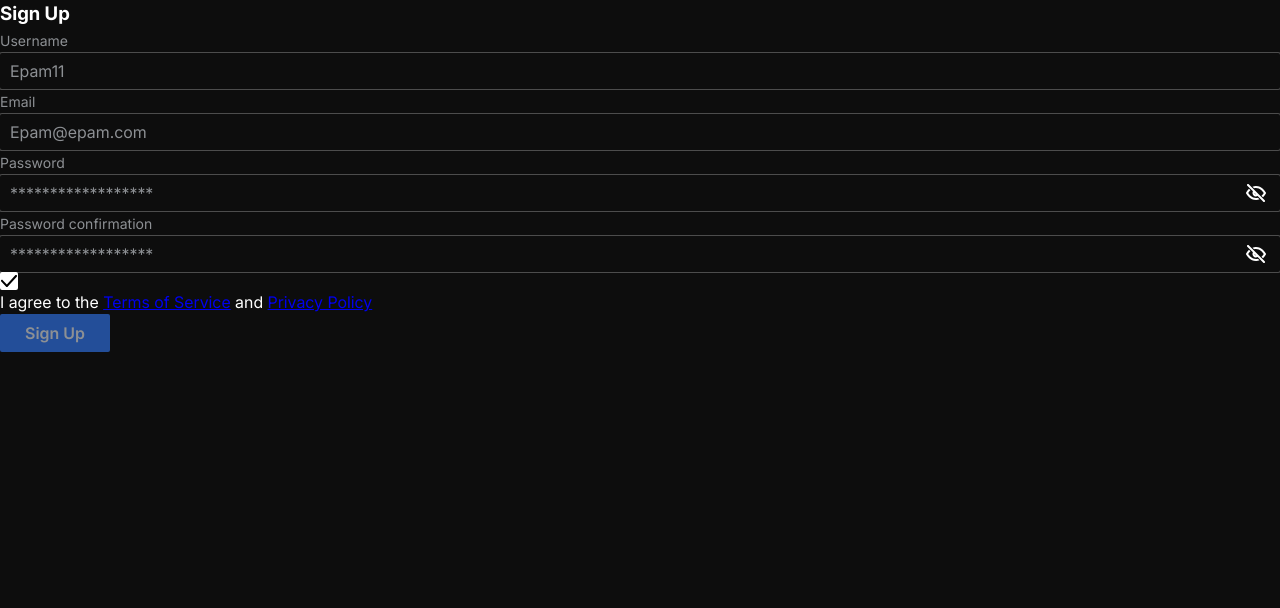
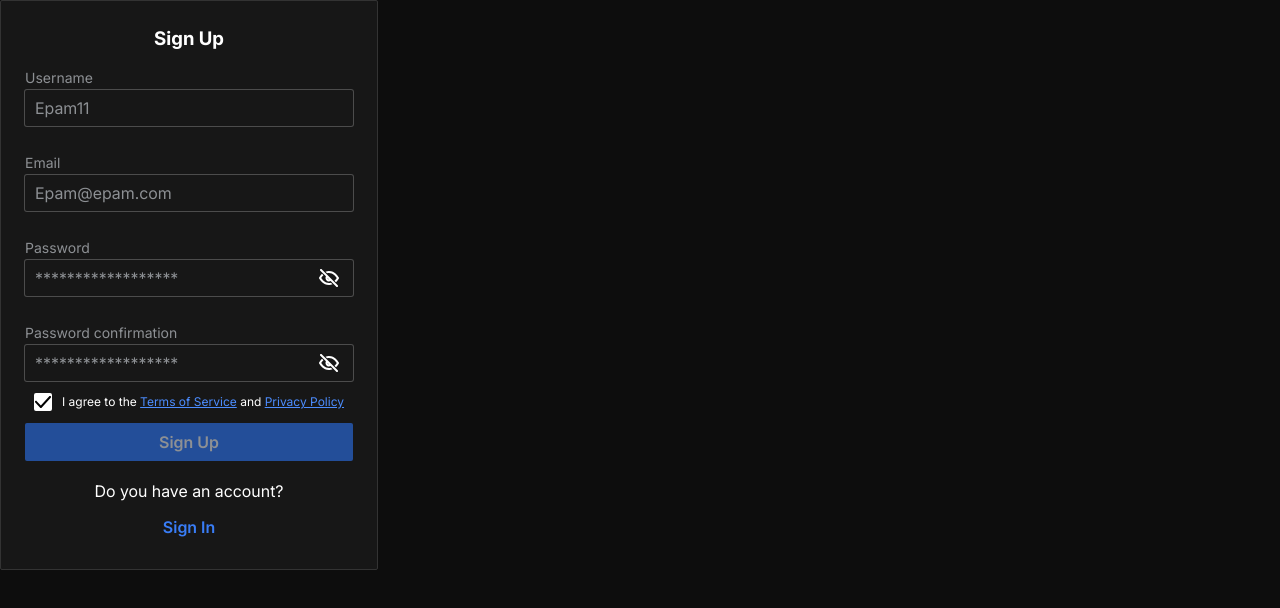
Before and after one commit to unstoppablecyborgs/framegram, a Next.js app: page /auth/signup in a window 1280 px wide. Shown: the top 608 px of the page. Built offline with nearby package versions, Linux system fonts and the light colour scheme; no server answers.

Commit message:
style: add form styles

```diff
--- /dev/null
+++ b/src/features/auth/signup/ui/SignupForm.module.scss
@@ -0,0 +1,61 @@
+.form {
+  display: flex;
+  flex-direction: column;
+  row-gap: 6px;
+  align-items: center;
+
+  max-width: 378px;
+  padding: 24px;
+  border: 1px solid var(--color-dark-300);
+  border-radius: 2px;
+
+  background-color: var(--color-dark-500);
+}
+
+.title {
+  margin-bottom: 6px;
+}
+
+.input {
+  align-self: stretch;
+  margin-bottom: 18px;
+}
+
+.confirmPasswordInput {
+  align-self: stretch;
+  margin-bottom: 6px;
+}
+
+.termsInput {
+  margin-bottom: 6px;
+}
+
+.terms {
+  display: flex;
+  column-gap: 10px;
+  align-items: center;
+
+  label {
+    font-size: 12px;
+    line-height: 1.33;
+
+    a {
+      color: var(--color-primary-300);
+    }
+  }
+}
+
+.termsError {
+  align-self: flex-start;
+  font-size: 14px;
+  line-height: 1.71;
+  color: var(--color-danger-500);
+}
+
+.signupButton {
+  margin-bottom: 12px;
+}
+
+.signinLink {
+  text-decoration: none;
+}
--- a/src/features/auth/signup/ui/SignupForm.tsx
+++ b/src/features/auth/signup/ui/SignupForm.tsx
@@ -5,6 +5,7 @@ import Link from 'next/link'
 import { Controller, SubmitHandler, useForm } from 'react-hook-form'
 import { Button, Checkbox, ControlledInput } from '@/shared/ui'
 import { SignupFormFields, signupSchema } from '../model/signupSchema'
+import styles from './SignupForm.module.scss'
 
 export const SignupForm = () => {
   const {
@@ -25,14 +26,15 @@ export const SignupForm = () => {
   }
 
   return (
-    <form onSubmit={handleSubmit(onSubmit)}>
-      <h3>Sign Up</h3>
+    <form onSubmit={handleSubmit(onSubmit)} className={styles.form}>
+      <h3 className={styles.title}>Sign Up</h3>
       <ControlledInput
         type="text"
         placeholder="Epam11"
         label={'Username'}
         errorMessage={errors.username?.message}
         {...register('username')}
+        className={styles.input}
       />
       <ControlledInput
         type="email"
@@ -40,7 +42,9 @@ export const SignupForm = () => {
         label={'Email'}
         errorMessage={errors.email?.message}
         {...register('email')}
+        className={styles.input}
       />
+      <div className={styles.input}>
         <ControlledInput
           type="password"
           placeholder="******************"
@@ -48,6 +52,8 @@ export const SignupForm = () => {
           errorMessage={errors.password?.message}
           {...register('password')}
         />
+      </div>
+      <div className={styles.confirmPasswordInput}>
         <ControlledInput
           type="password"
           placeholder="******************"
@@ -55,22 +61,36 @@ export const SignupForm = () => {
           errorMessage={errors.confirmPassword?.message}
           {...register('confirmPassword')}
         />
-      <div>
+      </div>
+      <div className={styles.termsInput}>
+        <div className={styles.terms}>
           <Controller
             name="acceptTerms"
             control={control}
             render={({ field: { value, onChange, ...restField } }) => (
-            <Checkbox checked={value} onCheckedChange={onChange} {...restField} />
+              <Checkbox id="terms" checked={value} onCheckedChange={onChange} {...restField} />
             )}
           />
           <label htmlFor="terms">
-          I agree to the <Link href={'/'}>Terms of Service</Link> and{' '}
+            I agree to the <Link href={'https://doka.guide'}>Terms of Service</Link> and{' '}
             <Link href={'/'}>Privacy Policy</Link>
           </label>
         </div>
-      {errors.acceptTerms && <div>{errors.acceptTerms.message}</div>}
-      <Button type="submit" disabled={isSubmitting || !isValid}>
+        {errors.acceptTerms && (
+          <span className={styles.termsError}>{errors.acceptTerms.message}</span>
+        )}
+      </div>
+      <Button
+        type="submit"
+        fullWidth={true}
+        disabled={isSubmitting || !isValid}
+        className={styles.signupButton}
+      >
         Sign Up
+      </Button>
+      <p>Do you have an account?</p>
+      <Button variant="textButton" fullWidth={true} asChild={true} className={styles.signinLink}>
+        <Link href={'/'}>Sign In</Link>
       </Button>
     </form>
   )
```
Lines whose indentation alone changed are shown as unchanged.
